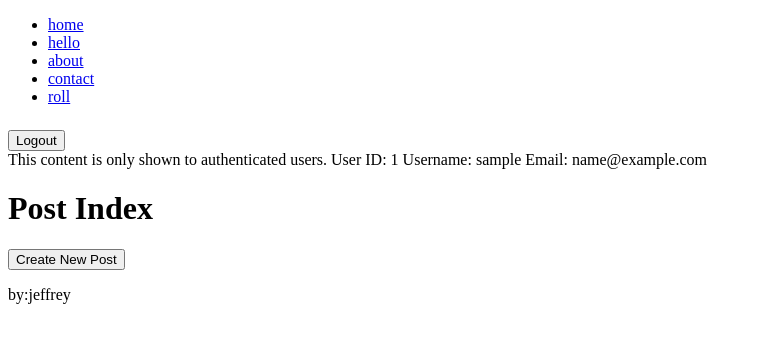
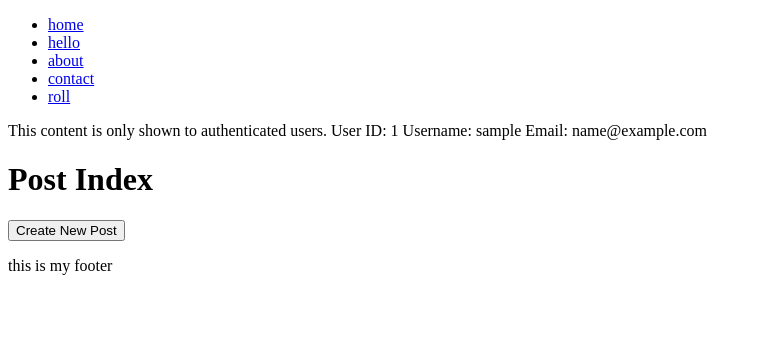
Before and after one commit to jeffrey840/Spring-Blog, a Spring Boot app: page /posts in a window 1280 px wide. Shown: the top 343 px of the page, without its empty margins (0-762 px from the left). Run offline with Spring Boot 4, Linux system fonts and the light colour scheme; the visitor is signed in with stand-in values (Sample User, id 1); data that the repository does not hold is empty; some of the project's set-up classes (security, data sources, template engines, error pages and the like) are left out, and stand-ins take their place; some libraries are stand-ins or nearby versions.

Commit message:
commented out progress

```diff
--- a/src/main/java/com/codeup/springinitializer/SecurityConfiguration.java
+++ b/src/main/java/com/codeup/springinitializer/SecurityConfiguration.java
@@ -58,6 +58,9 @@ public class SecurityConfiguration {
                         "/posts/create",
                         "/posts/{id}/edit",// only authenticated users can create ads
                         "/posts/{id}"
+//                         "/posts/{id}/delete",
+//                        "/posts/{id}",
+//                        "/logout"
                 )
                 .authenticated()
         ;
--- a/src/main/java/com/codeup/springinitializer/controllers/PostController.java
+++ b/src/main/java/com/codeup/springinitializer/controllers/PostController.java
@@ -81,4 +81,10 @@ public class PostController {
         postDao.save(createdPost);
         return "redirect:/posts";
     }
+
+//    @GetMapping(path="/posts/{id}/delete")
+//    public String postDelete(@PathVariable long id){
+//        postDao.deleteById(id);
+//        return "redirect:/posts";
+//    }
 }
--- a/src/main/resources/templates/partials/footer.html
+++ b/src/main/resources/templates/partials/footer.html
@@ -1,3 +1,3 @@
 <footer th:fragment="footer">
-  <p>by:jeffrey</p>
+  <p>this is my footer</p>
 </footer>
--- a/src/main/resources/templates/partials/navbar.html
+++ b/src/main/resources/templates/partials/navbar.html
@@ -8,21 +8,26 @@
 		<li><a href="/contact">contact</a></li>
 		<li><a href="/roll-dice">roll</a></li>
 
-<!--		<li sec:authorize="isAuthenticated()">-->
-<!--			<form th:action="@{/logout}" th:method="post">-->
-<!--				<button class="btn-link btn" style="margin-top: 8px">Logout</button>-->
-<!--			</form>-->
-<!--		</li>-->
 	</ul>
 
 	<div sec:authorize="isAuthenticated()">
-		<form th:action="@{/logout}" th:method="POST">
-			<button class="btn-link btn" style="margin-top: 8px">Logout</button>
-		</form>
 		This content is only shown to authenticated users.
 		User ID: <span th:text="${#authentication.principal.id}"/>
 		Username: <span th:text="${#authentication.principal.username}"/>
 		Email: <span th:text="${#authentication.principal.email}"/>
 	</div>
 
+<!--	<div sec:authorize="!isAuthenticated()">-->
+<!--		This content is only shown to authenticated users who are not authenticated.-->
+<!--		<form th:action="@{/login}">-->
+<!--			<button class="btn-link btn" style="margin-top: 8px">login</button>-->
+<!--		</form>-->
+<!--	</div>-->
+
+<!--	<div sec:authorize="isAuthenticated()">-->
+<!--		<form th:action="@{/logout}" th:method="post">-->
+<!--			<button class="btn">Logout</button>-->
+<!--		</form>-->
+<!--	</div>-->
+
 </nav>
--- a/src/main/resources/templates/posts/index.html
+++ b/src/main/resources/templates/posts/index.html
@@ -21,6 +21,10 @@
 		<form name="edit" th:action="${'/posts/' + post.getId() + '/edit'}" method="get">
 			<button type="submit">Edit</button>
 		</form>
+
+<!--	<form name="delete" th:action="${'/posts/' + post.getId() + '/delete'}" method="get">-->
+<!--		<button type="submit" class="btn ">Delete</button>-->
+<!--	</form>-->
 </div>
 
 <div th:replace="partials/footer.html :: footer"></div>
--- a/src/main/resources/templates/users/login.html
+++ b/src/main/resources/templates/users/login.html
@@ -24,5 +24,9 @@
   <input type="submit" value="Log In" />
 </form>
 
+<!--<form th:action="@{/sign-up}">-->
+<!--  <button class="btn-link btn" style="margin-top: 8px">sign-up</button>-->
+<!--</form>-->
+
 </body>
 </html>
```
